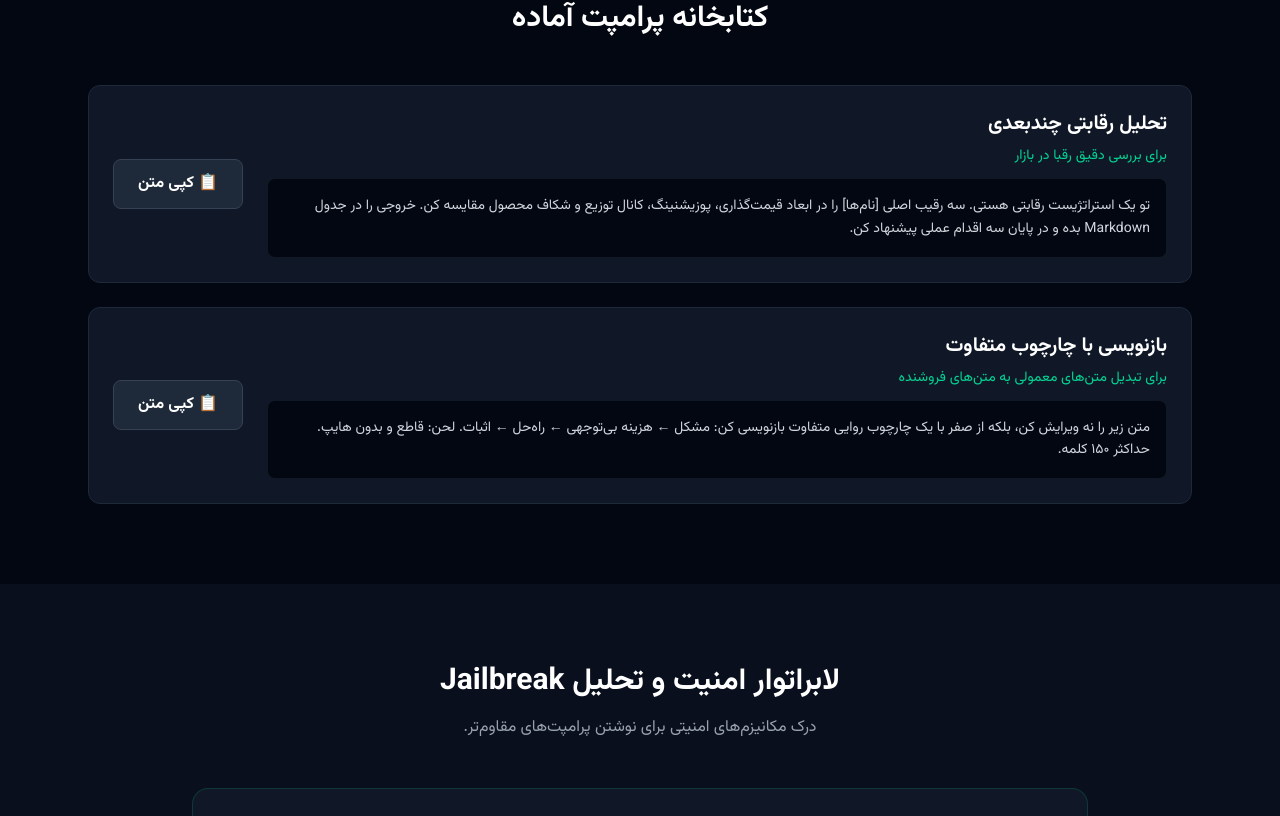
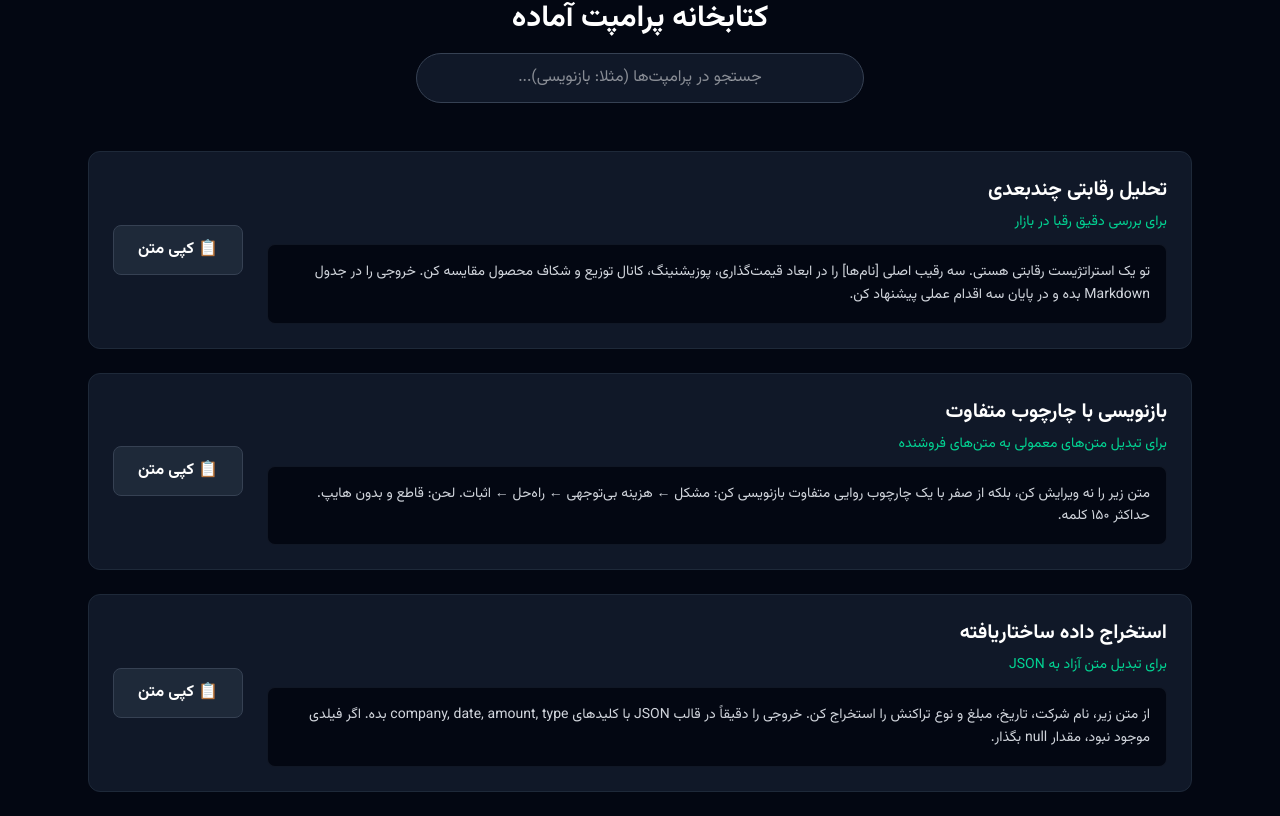
Before and after one commit to reza22farokhi/chatgpt-hub, a Next.js app: page / in a window 1280 px wide. Shown: the part 1684-2500 px from the top of the page. Built offline with nearby package versions, Linux system fonts and the light colour scheme.

Commit message:
اضافه کردن جستجو به کتابخانه

```diff
--- a/app/page.tsx
+++ b/app/page.tsx
@@ -4,13 +4,18 @@ import { useState } from "react";
 
 export default function Home() {
   const [copiedId, setCopiedId] = useState<number | null>(null);
+
+  // استیت‌های پرامپت‌ساز
   const [role, setRole] = useState("");
   const [context, setContext] = useState("");
   const [task, setTask] = useState("");
   const [bans, setBans] = useState("");
   const [generatedPrompt, setGeneratedPrompt] = useState("");
   const [isBuilderCopied, setIsBuilderCopied] = useState(false);
+
+  // استیت‌های FAQ و جستجو
   const [openFaq, setOpenFaq] = useState<number | null>(null);
+  const [searchQuery, setSearchQuery] = useState("");
 
   const handleCopy = (id: number, text: string) => {
     navigator.clipboard.writeText(text);
@@ -46,8 +51,19 @@ export default function Home() {
       title: "بازنویسی با چارچوب متفاوت",
       desc: "برای تبدیل متن‌های معمولی به متن‌های فروشنده",
       text: "متن زیر را نه ویرایش کن، بلکه از صفر با یک چارچوب روایی متفاوت بازنویسی کن: مشکل ← هزینه بی‌توجهی ← راه‌حل ← اثبات. لحن: قاطع و بدون هایپ. حداکثر ۱۵۰ کلمه."
+    },
+    {
+      id: 3,
+      title: "استخراج داده ساختاریافته",
+      desc: "برای تبدیل متن آزاد به JSON",
+      text: "از متن زیر، نام شرکت، تاریخ، مبلغ و نوع تراکنش را استخراج کن. خروجی را دقیقاً در قالب JSON با کلیدهای company, date, amount, type بده. اگر فیلدی موجود نبود، مقدار null بگذار."
     }
   ];
+
+  // فیلتر کردن پرامپت‌ها بر اساس متن جستجو
+  const filteredPrompts = prompts.filter(p =>
+    p.title.includes(searchQuery) || p.desc.includes(searchQuery) || p.text.includes(searchQuery)
+  );
 
   const faqs = [
     {
@@ -84,7 +100,7 @@ export default function Home() {
       <section className="relative flex flex-col items-center justify-center pt-24 pb-20 px-6 text-center overflow-hidden">
         <div className="absolute top-1/4 left-1/2 -translate-x-1/2 w-[600px] h-[600px] bg-emerald-500/10 rounded-full blur-[120px] pointer-events-none"></div>
         <div className="inline-block mb-4 px-4 py-1.5 rounded-full border border-emerald-500/30 bg-emerald-500/10 text-emerald-400 text-sm font-medium">
-          نسخه ۲۰۲۶ - تست آپدیت جدید
+          نسخه ۲۰۲۶ - مجهز به جستجو
         </div>
         <h1 className="text-4xl md:text-6xl font-extrabold tracking-tight mb-6 max-w-4xl">
           از <span className="text-emerald-400">پرسیدن</span> تا <span className="text-emerald-400">ساختن</span>
@@ -165,11 +181,24 @@ export default function Home() {
         </div>
       </section>
 
-      {/* Prompt Library Section */}
+      {/* Prompt Library Section with SEARCH */}
       <section className="py-20 px-6 max-w-6xl mx-auto">
         <h2 className="text-3xl font-bold mb-4 text-center">کتابخانه پرامپت آماده</h2>
-        <div className="flex flex-col gap-6 mt-12">
-          {prompts.map((prompt) => (
+
+        {/* Search Bar */}
+        <div className="max-w-md mx-auto mb-12">
+          <input
+            type="text"
+            placeholder="جستجو در پرامپت‌ها (مثلا: بازنویسی)..."
+            value={searchQuery}
+            onChange={(e) => setSearchQuery(e.target.value)}
+            className="w-full bg-gray-900 border border-gray-700 rounded-full px-6 py-3 text-white focus:outline-none focus:border-emerald-500 transition-colors text-center"
+          />
+        </div>
+
+        <div className="flex flex-col gap-6">
+          {filteredPrompts.length > 0 ? (
+            filteredPrompts.map((prompt) => (
               <div key={prompt.id} className="bg-gray-900 border border-gray-800 rounded-xl p-6 flex flex-col md:flex-row md:items-center justify-between gap-6">
                 <div className="flex-1">
                   <h3 className="text-xl font-bold text-white mb-2">{prompt.title}</h3>
@@ -182,7 +211,12 @@ export default function Home() {
                   {copiedId === prompt.id ? "✅ کپی شد!" : "📋 کپی متن"}
                 </button>
               </div>
-          ))}
+            ))
+          ) : (
+            <div className="text-center text-gray-400 py-10 bg-gray-900 rounded-xl border border-gray-800">
+              پرامپتی با این کلمه پیدا نشد. 😔
+            </div>
+          )}
         </div>
       </section>
 
```
Lines whose indentation alone changed are shown as unchanged.
